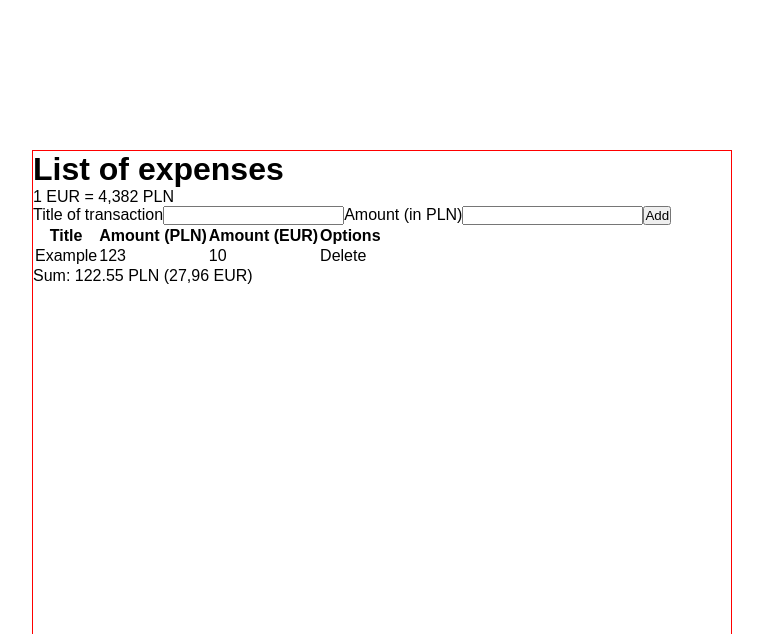
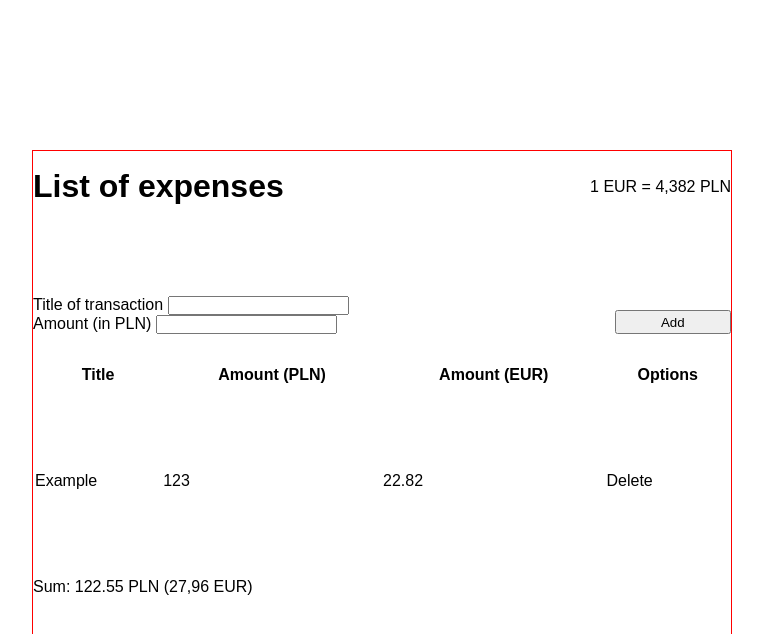
Before and after one commit to maciejewskakatarzyna/playbook, a React (Create React App) app: page / in a window 1280 px wide. Shown: the top 634 px of the page, without its empty margins (258-1021 px from the left). Built offline with nearby package versions, Linux system fonts and the light colour scheme.

Commit message:
add PLNtoEUR function

```diff
--- a/package.json
+++ b/package.json
@@ -16,6 +16,7 @@
     "prettier": "^2.6.2",
     "react": "^18.0.0",
     "react-dom": "^18.0.0",
+    "react-hook-form": "^7.30.0",
     "react-scripts": "5.0.1",
     "styled-components": "^5.3.5",
     "typescript": "^4.6.3",
--- a/src/App.tsx
+++ b/src/App.tsx
@@ -9,6 +9,8 @@ const Wrapper = styled.div`
   width: 70rem;
   height: 50rem;
   border: 1px solid red;
+  display: grid;
+  grid-template-rows: 1fr 2fr 3fr 1fr;
 `;
 
 function App() {
--- a/src/components/Form/Form.js
+++ b/src/components/Form/Form.js
@@ -1,14 +1,38 @@
 import React from 'react';
+import styled from 'styled-components';
+
+const Wrapper = styled.div`
+  display: flex;
+  flex-direction: column;
+  align-items: flex-start;
+  justify-content: space-between;
+`;
+
+const StyledForm = styled.form`
+  margin-bottom: 3rem;
+  display: grid;
+  grid-template-columns: 5fr 1fr;
+  align-items: flex-end;
+`;
+
+const StyledButton = styled.button`
+  width: 100%;
+  height: 2.4rem;
+`;
 
 const Form = () => {
   return (
-    <form>
-      <label>Title of transaction</label>
-      <input type='text' />
-      <label>Amount (in PLN)</label>
-      <input type='number' />
-      <button type='submit'>Add</button>
-    </form>
+    <StyledForm>
+      <Wrapper>
+        <label>
+          Title of transaction <input type='text' />
+        </label>
+        <label>
+          Amount (in PLN) <input type='number' />
+        </label>
+      </Wrapper>
+      <StyledButton type='submit'>Add</StyledButton>
+    </StyledForm>
   );
 };
 
--- a/src/components/Header/Header.js
+++ b/src/components/Header/Header.js
@@ -1,11 +1,19 @@
 import React from 'react';
+import styled from 'styled-components';
+
+const Wrapper = styled.div`
+  display: flex;
+  flex-direction: row;
+  align-items: center;
+  justify-content: space-between;
+`;
 
 const Header = () => {
   return (
-    <div>
+    <Wrapper>
       <h1>List of expenses</h1>
       <p>1 EUR = 4,382 PLN</p>
-    </div>
+    </Wrapper>
   );
 };
 
--- a/src/components/Table/Table.js
+++ b/src/components/Table/Table.js
@@ -1,4 +1,10 @@
 import React from 'react';
+import { PLNtoEUR } from '../../helpers/plnToEur';
+
+const EUR = 4.382;
+const PLN = 100;
+
+const EURamount = PLNtoEUR(PLN, EUR);
 
 const Table = () => {
   return (
@@ -15,7 +21,7 @@ const Table = () => {
         <tr>
           <td>Example</td>
           <td>123</td>
-          <td>10</td>
+          <td>{EURamount}</td>
           <td>Delete</td>
         </tr>
       </tbody>
--- /dev/null
+++ b/src/helpers/plnToEur.js
@@ -0,0 +1,4 @@
+export const PLNtoEUR = (pln, eur) => {
+  const recalculatedAmount = (pln / eur).toFixed(2);
+  return recalculatedAmount;
+};
```
Also changed, not shown: 1 other file (tests, documents, lock files or other folders).
